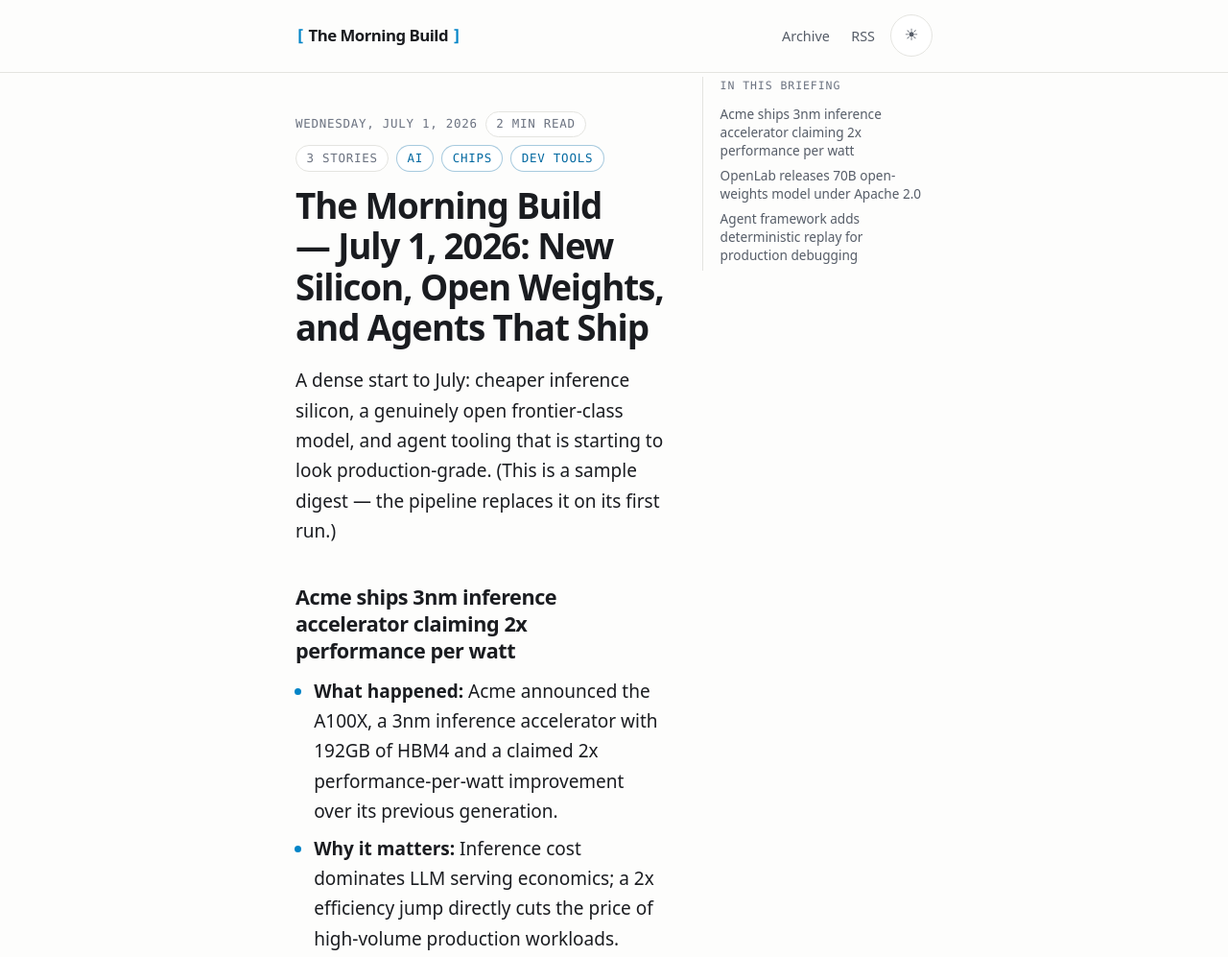
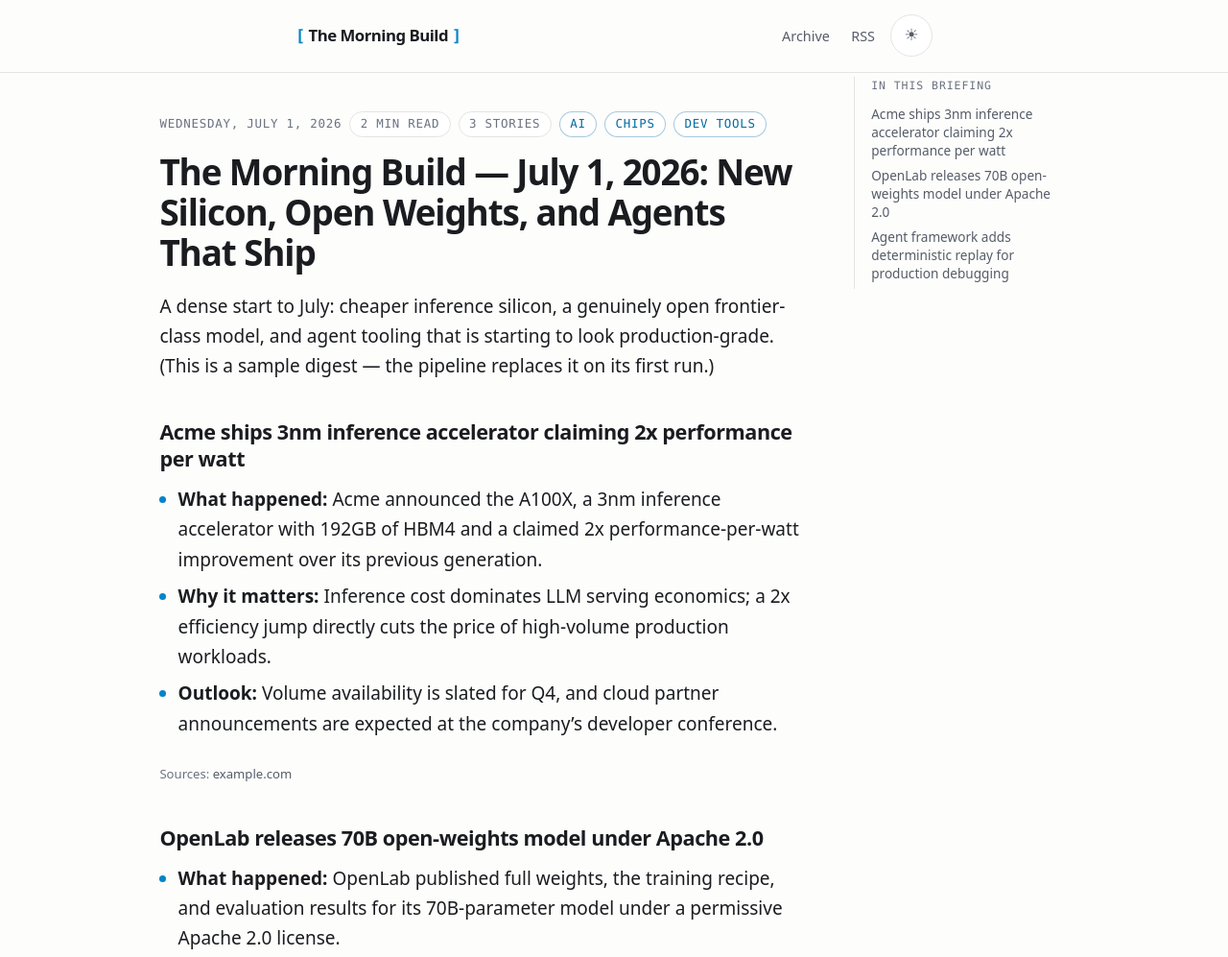
Before and after one commit to noetion/digest, an Astro site in the folder site/: page /digest/2026-07-01 in a window 1280 px wide. Shown: the top 997 px of the page at 96% size. Built offline with nearby package versions, Linux system fonts and the light colour scheme; Astro itself is replaced by a stand-in of ours.

Commit message:
Fix squished digest page layout on desktop.
The TOC sidebar was sharing the narrow wrap container with the article, leaving ~424px for reading. Use a wider digest-shell and a fixed 42rem article column so text stays readable on large screens.

Co-authored-by: Cursor <cursoragent@cursor.com>

```diff
--- a/site/src/pages/digest/[slug].astro
+++ b/site/src/pages/digest/[slug].astro
@@ -38,7 +38,7 @@ const articleLd = {
   jsonLd={[articleLd]}
 >
   <div class="reading-progress" aria-hidden="true"></div>
-  <div class="wrap">
+  <div class="digest-shell">
     <div class="digest-layout">
       <article class="digest">
         <DigestMeta
--- a/site/src/styles/global.css
+++ b/site/src/styles/global.css
@@ -76,10 +76,10 @@ body {
   text-rendering: optimizeLegibility;
 }
 
-/* Headlines wrap to balanced lines (no orphaned last words) */
-h1,
-h2,
-.digest-title {
+/* Headlines wrap to balanced lines (no orphaned last words).
+   Skip digest article titles — they're long and balance makes them look cramped. */
+.hero h1,
+.section-title {
   text-wrap: balance;
 }
 
@@ -308,6 +308,11 @@ a.badge::after {
   max-width: var(--measure);
 }
 
+/* Digest pages: the article column IS the reading measure — don't cap twice */
+.digest .prose {
+  max-width: none;
+}
+
 .prose h2 {
   font-size: 1.35rem;
   letter-spacing: -0.02em;
@@ -338,6 +343,16 @@ a.badge::after {
   color: var(--text-muted);
 }
 
+/* ---------- Digest page layout ---------- */
+
+/* Wider than .wrap so the TOC can sit beside the article without squishing it */
+.digest-shell {
+  width: 100%;
+  max-width: 72rem;
+  margin-inline: auto;
+  padding-inline: clamp(1rem, 4vw, 2rem);
+}
+
 /* ---------- Table of contents (desktop) ---------- */
 
 .digest-layout {
@@ -346,9 +361,12 @@ a.badge::after {
   gap: 2.5rem;
 }
 
-@media (min-width: 74rem) {
+@media (min-width: 64rem) {
   .digest-layout {
-    grid-template-columns: minmax(0, 1fr) 15rem;
+    grid-template-columns: minmax(0, 42rem) 14rem;
+    justify-content: center;
+    align-items: start;
+    gap: clamp(2rem, 4vw, 3.5rem);
   }
 
   .toc {
```
